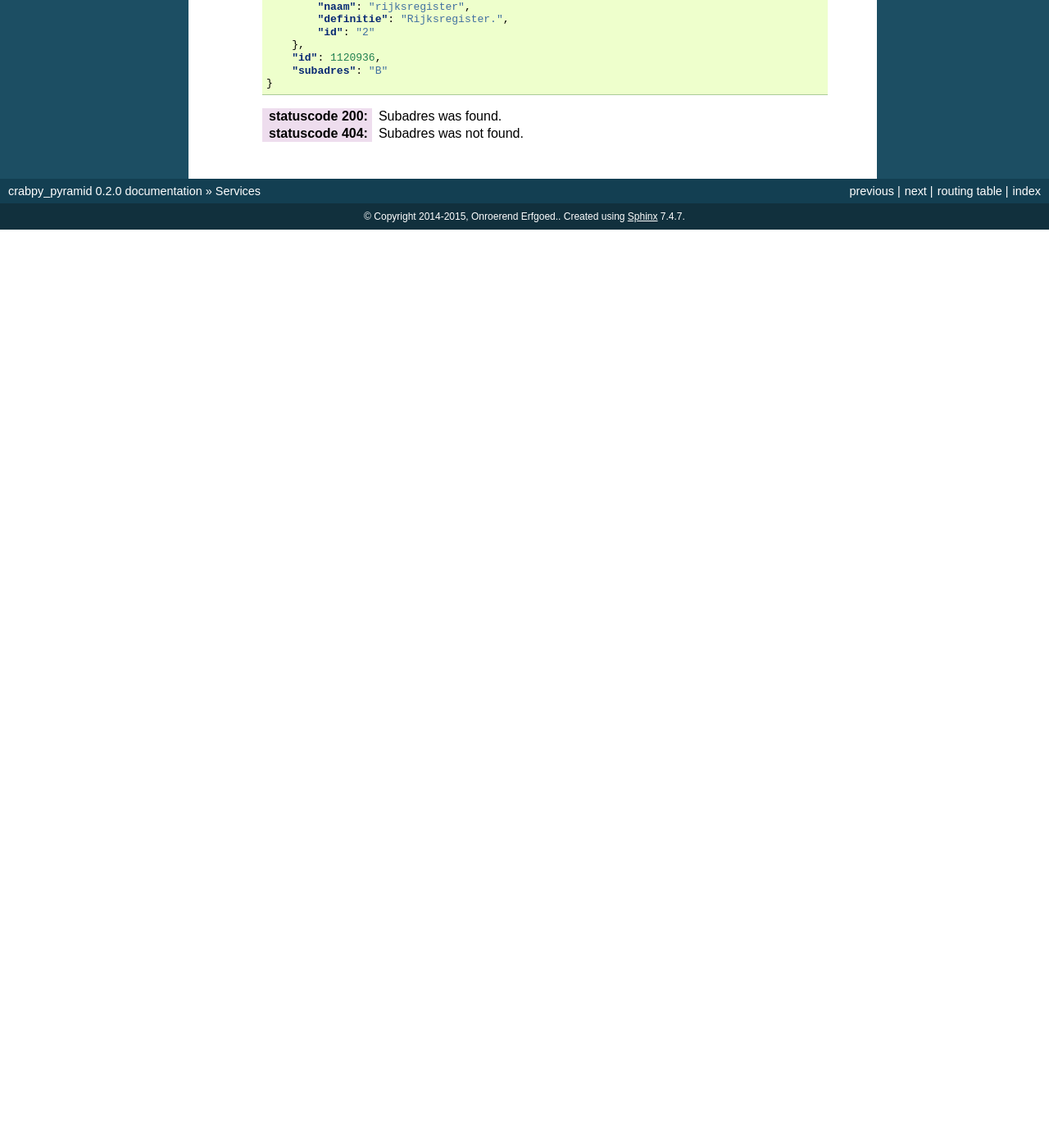
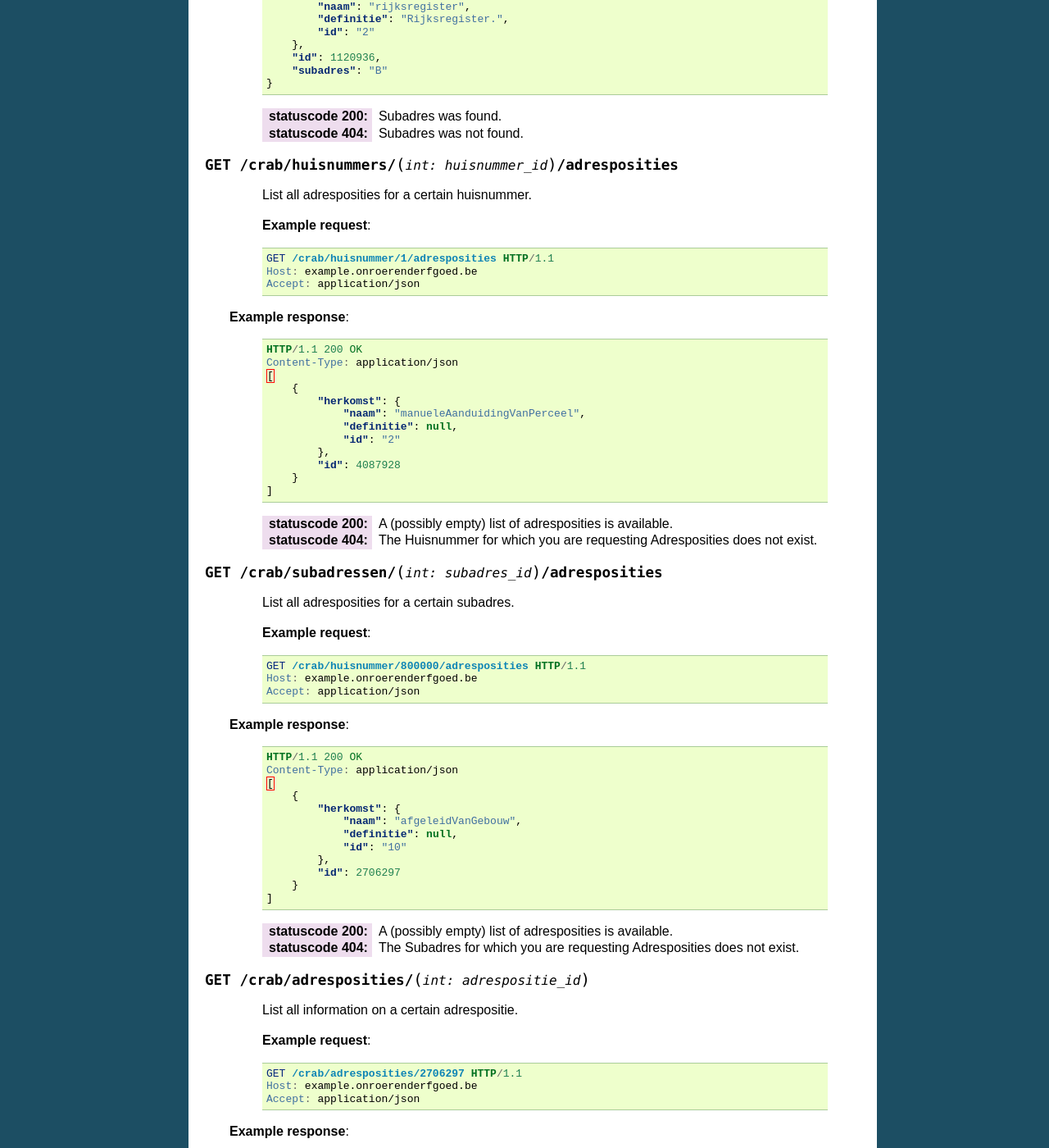
Before and after one commit to OnroerendErfgoed/crabpy_pyramid, a Sphinx documentation site: the page built from docs/source/services.rst, in a window 1280 px wide and 1400 px high, scrolled down 23874 px. Shown: the whole window at 82% size. Built offline with Sphinx 7.4.7, drawn with Linux system fonts in a browser that asks for light colours; before the commit the page ends 24154 px from its top, so only the background shows below that; some of the changed text lies outside the part shown.

Commit message:
Add docs for adresposities. Refs #26.

```diff
--- a/docs/source/services.rst
+++ b/docs/source/services.rst
@@ -1578,3 +1578,117 @@ Crab
 
     :statuscode 200: Subadres was found.
     :statuscode 404: Subadres was not found.
+
+.. http:get:: /crab/huisnummers/(int:huisnummer_id)/adresposities
+
+    List all adresposities for a certain huisnummer.
+
+    **Example request**:
+
+    .. sourcecode:: http
+
+        GET /crab/huisnummer/1/adresposities HTTP/1.1
+        Host: example.onroerenderfgoed.be
+        Accept: application/json
+
+   **Example response**:
+
+    .. sourcecode:: http
+
+        HTTP/1.1 200 OK
+        Content-Type: application/json
+        [
+            {
+                "herkomst": {
+                    "naam": "manueleAanduidingVanPerceel",
+                    "definitie": null,
+                    "id": "2"
+                },
+                "id": 4087928
+            }
+        ]
+
+    :statuscode 200: A (possibly empty) list of adresposities is available.
+    :statuscode 404: The Huisnummer for which you are requesting Adresposities
+        does not exist.
+
+.. http:get:: /crab/subadressen/(int:subadres_id)/adresposities
+
+    List all adresposities for a certain subadres.
+
+    **Example request**:
+
+    .. sourcecode:: http
+
+        GET /crab/huisnummer/800000/adresposities HTTP/1.1
+        Host: example.onroerenderfgoed.be
+        Accept: application/json
+
+   **Example response**:
+
+    .. sourcecode:: http
+
+        HTTP/1.1 200 OK
+        Content-Type: application/json
+        [
+            {
+                "herkomst": {
+                    "naam": "afgeleidVanGebouw",
+                    "definitie": null,
+                    "id": "10"
+                },
+                "id": 2706297
+            }
+        ]
+
+    :statuscode 200: A (possibly empty) list of adresposities is available.
+    :statuscode 404: The Subadres for which you are requesting Adresposities
+        does not exist.
+
+.. http:get:: /crab/adresposities/(int:adrespositie_id)
+
+    List all information on a certain adrespositie.
+
+    **Example request**:
+
+    .. sourcecode:: http
+
+        GET /crab/adresposities/2706297 HTTP/1.1
+        Host: example.onroerenderfgoed.be
+        Accept: application/json
+
+   **Example response**:
+
+    .. sourcecode:: http
+
+        HTTP/1.1 200 OK
+        Content-Type: application/json
+        {
+            "herkomst": {
+                "naam": "afgeleidVanGebouw",
+                "definitie": null,
+                "id": "10"
+            },
+            "metadata": {
+                "begin_tijd": "2013-01-19 06:28:57.483000",
+                "begin_datum": "1830-01-01 00:00:00",
+                "begin_organisatie": {
+                    "naam": "AGIV",
+                    "definitie": "Agentschap voor Geografische Informatie
+        Vlaanderen.",
+                    "id": "5"
+                },
+                "begin_bewerking": {
+                    "naam": "correctie",
+                    "definitie": "Correctie van de attributen.",
+                    "id": "3"
+                }
+            },
+            "geometrie": "POINT (154546.38 216367)",
+            "id": 2706297,
+            "aard": {
+                "naam": "subAdres",
+                "definitie": "Aanduiding van een plaats op een huisnummer",
+                "id": "1"
+            }
+        }
```
